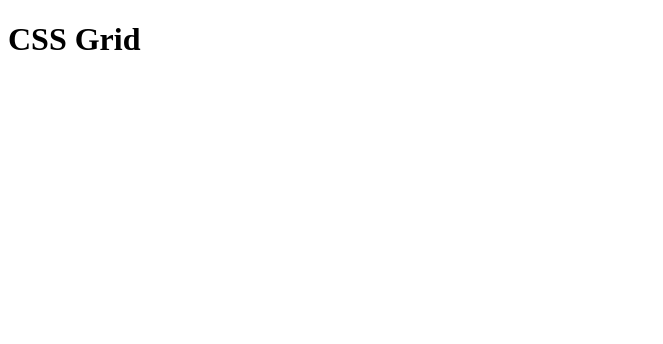
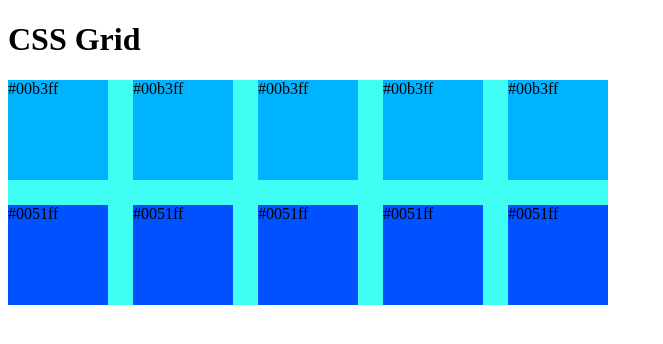
Before and after one commit to rukitis/learn-css-grid, a plain HTML site: page grid10.html in a window 1280 px wide. Shown: the whole page, without its empty margins (0-663 px from the left). Drawn offline with Linux system fonts and the light colour scheme.

Commit message:
Grid 10 pabeigts

```diff
--- a/grid10.css
+++ b/grid10.css
@@ -0,0 +1,16 @@
+.container {
+    display: grid;
+    grid-template-columns: repeat(5, 100px);
+    grid-template-rows: repeat(2, 100px);
+    grid-row-gap: 25px;
+    grid-column-gap: 25px;
+    background-color: #40fef4;
+    width: 600px;
+}
+
+.item-1 {
+    background-color: #00b3ff;
+}
+.item-2 {
+    background-color: #0051ff;
+}
--- a/grid10.html
+++ b/grid10.html
@@ -10,16 +10,16 @@
 <body>
     <h1>CSS Grid</h1>
     <div class="container">
-        <div class="item item-111"></div>
-        <div class="item item-222"></div>
-        <div class="item item-333"></div>
-        <div class="item item-444"></div>
-        <div class="item item-555"></div>
-        <div class="item item-66"></div>
-        <div class="item item-777"></div>
-        <div class="item item-888"></div>
-        <div class="item item-999"></div>
-        <div class="item item-100"></div>
+        <div class="item item-1">#00b3ff</div>
+        <div class="item item-1">#00b3ff</div>
+        <div class="item item-1">#00b3ff</div>
+        <div class="item item-1">#00b3ff</div>
+        <div class="item item-1">#00b3ff</div>
+        <div class="item item-2">#0051ff</div>
+        <div class="item item-2">#0051ff</div>
+        <div class="item item-2">#0051ff</div>
+        <div class="item item-2">#0051ff</div>
+        <div class="item item-2">#0051ff</div>
     </div>
 </body>
 </html>
```
